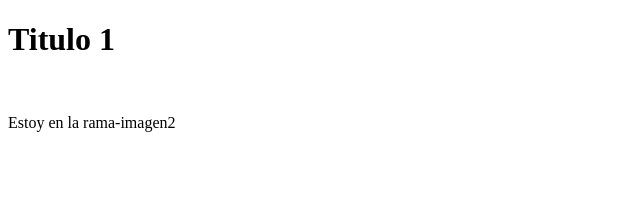
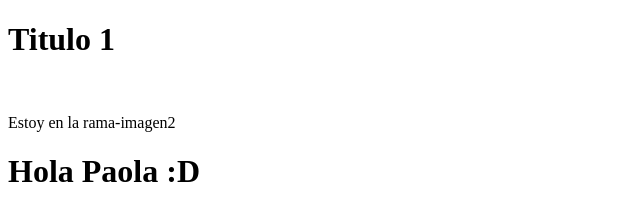
Before and after one commit to PioPio31/prueba-Repositorio-Remoto, a plain HTML site: page index.html in a window 1280 px wide. Shown: the whole page, without its empty margins (0-640 px from the left). Drawn offline with Linux system fonts and the light colour scheme.

Commit message:
Se agrego un mensaje de hola

```diff
--- a/index.html
+++ b/index.html
@@ -10,5 +10,7 @@
     <h1>Titulo 1</h1>
     <img src="hamster.jpg" alt="">
     <p>Estoy en la rama-imagen2</p>
+
+    <h1>Hola Paola :D</h1>
 </body>
 </html>
```
